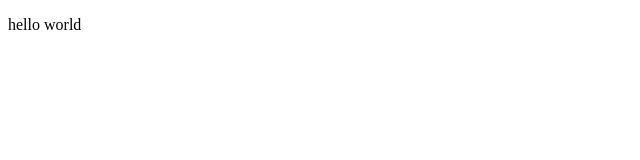
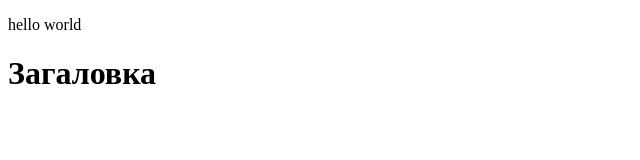
Before and after one commit to hrayr93/JsLearn, a plain HTML site: page index.html in a window 1280 px wide. Shown: the whole page, without its empty margins (0-640 px from the left). Drawn offline with Linux system fonts and the light colour scheme.

Commit message:
gitignor

```diff
--- a/index.html
+++ b/index.html
@@ -7,6 +7,7 @@
 </head>
 <body>
 <p>hello world<p>
+<h1>Загаловка<h1>
 </body>
 <script src="Js/JsMy.js"></script>
 </html>
```
Also changed, not shown: 1 other file.
